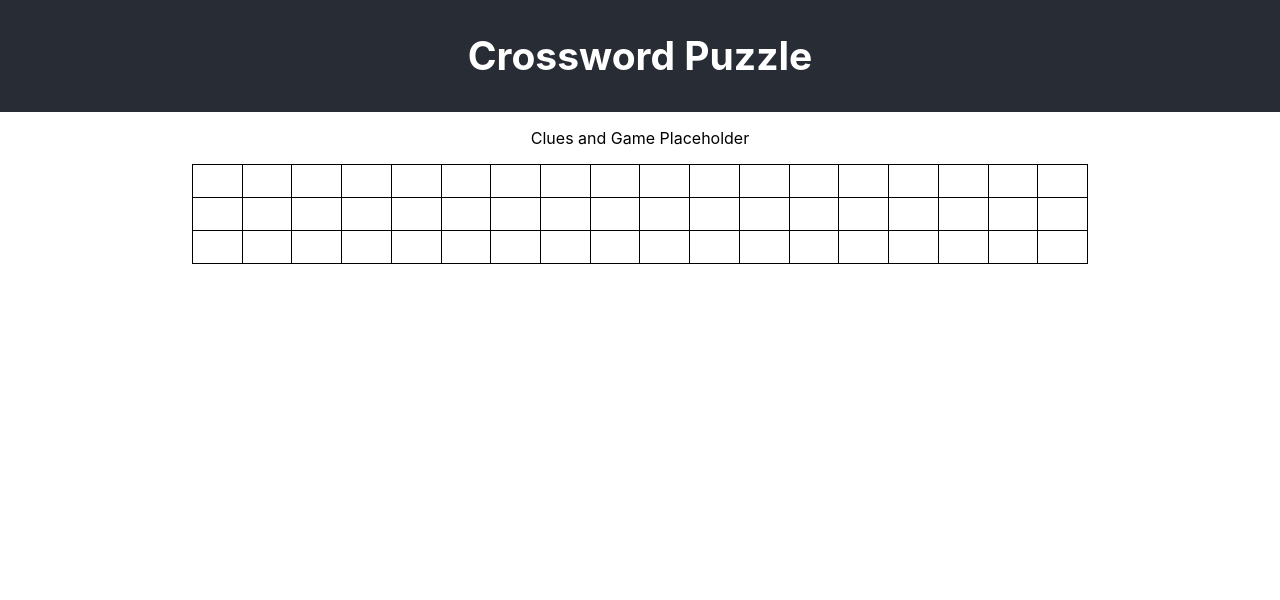
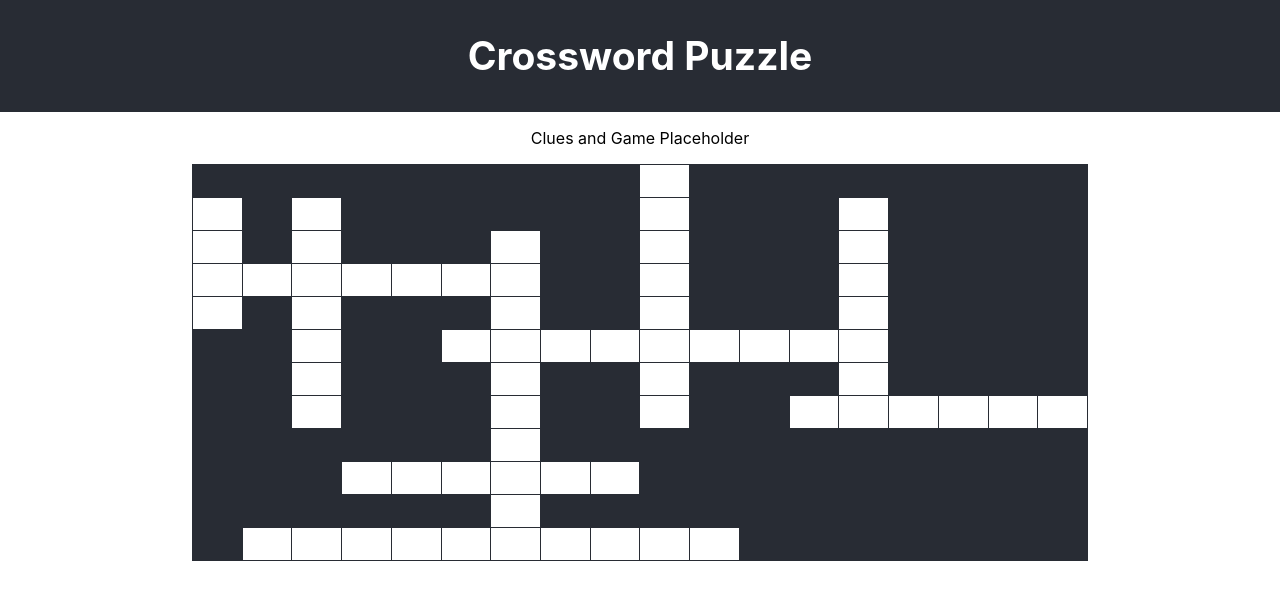
Before and after one commit to egreen724/crossword-project, a React (Create React App) app: page / in a window 1280 px wide. Shown: the top 600 px of the page. Built offline with nearby package versions, Linux system fonts and the light colour scheme.

Commit message:
creates game squares

```diff
--- a/src/App.css
+++ b/src/App.css
@@ -16,12 +16,16 @@
 table {
   width: 70%;
   margin: auto;
-  border: 1px solid black;
+  border: 1px solid #282c34;
   border-collapse: collapse;
 }
 
 td {
   min-width: 30px;
   height: 30px;
-  border: 1px solid black;
+  border: 1px solid #282c34;
 }
+
+.empty {
+  background-color: #282c34;
+}
--- a/src/components/gameboard.js
+++ b/src/components/gameboard.js
@@ -20,79 +20,28 @@ class Gameboard extends Component {
   }
 
   renderBoard = () => {
-    return <div>
-        <table className="board">
-          <tr>
-            <td> </td>
-            <td> </td>
-            <td> </td>
-            <td> </td>
-            <td> </td>
-            <td> </td>
-            <td> </td>
-            <td> </td>
-            <td> </td>
-            <td> </td>
-            <td> </td>
-            <td> </td>
-            <td> </td>
-            <td> </td>
-            <td> </td>
-            <td> </td>
-            <td> </td>
-            <td> </td>
-          </tr>
-          <tr>
-            <td> </td>
-            <td> </td>
-            <td> </td>
-            <td> </td>
-            <td> </td>
-            <td> </td>
-            <td> </td>
-            <td> </td>
-            <td> </td>
-            <td> </td>
-            <td> </td>
-            <td> </td>
-            <td> </td>
-            <td> </td>
-            <td> </td>
-            <td> </td>
-            <td> </td>
-            <td> </td>
-          </tr>
-          <tr>
-            <td> </td>
-            <td> </td>
-            <td> </td>
-            <td> </td>
-            <td> </td>
-            <td> </td>
-            <td> </td>
-            <td> </td>
-            <td> </td>
-            <td> </td>
-            <td> </td>
-            <td> </td>
-            <td> </td>
-            <td> </td>
-            <td> </td>
-            <td> </td>
-            <td> </td>
-            <td> </td>
-          </tr>
+
+    let boardRows = this.state.board.map(row => {
+        let boardCells = row.map(cell => {
+          if (cell === 0) {
+            return <td className="empty"> </td>
+          } else {
+            return <td className="input"> </td>
+          }
+        })
+         return <tr>{boardCells}</tr>
+      })
+      return boardRows
+    }
 
 
-        </table>
-      </div>
-  }
 
   render() {
     return (
       <div>
-        {this.renderBoard()}
-
+        <table id="board" >
+          {this.renderBoard()}
+        </table>
       </div>
     )
   }
```
